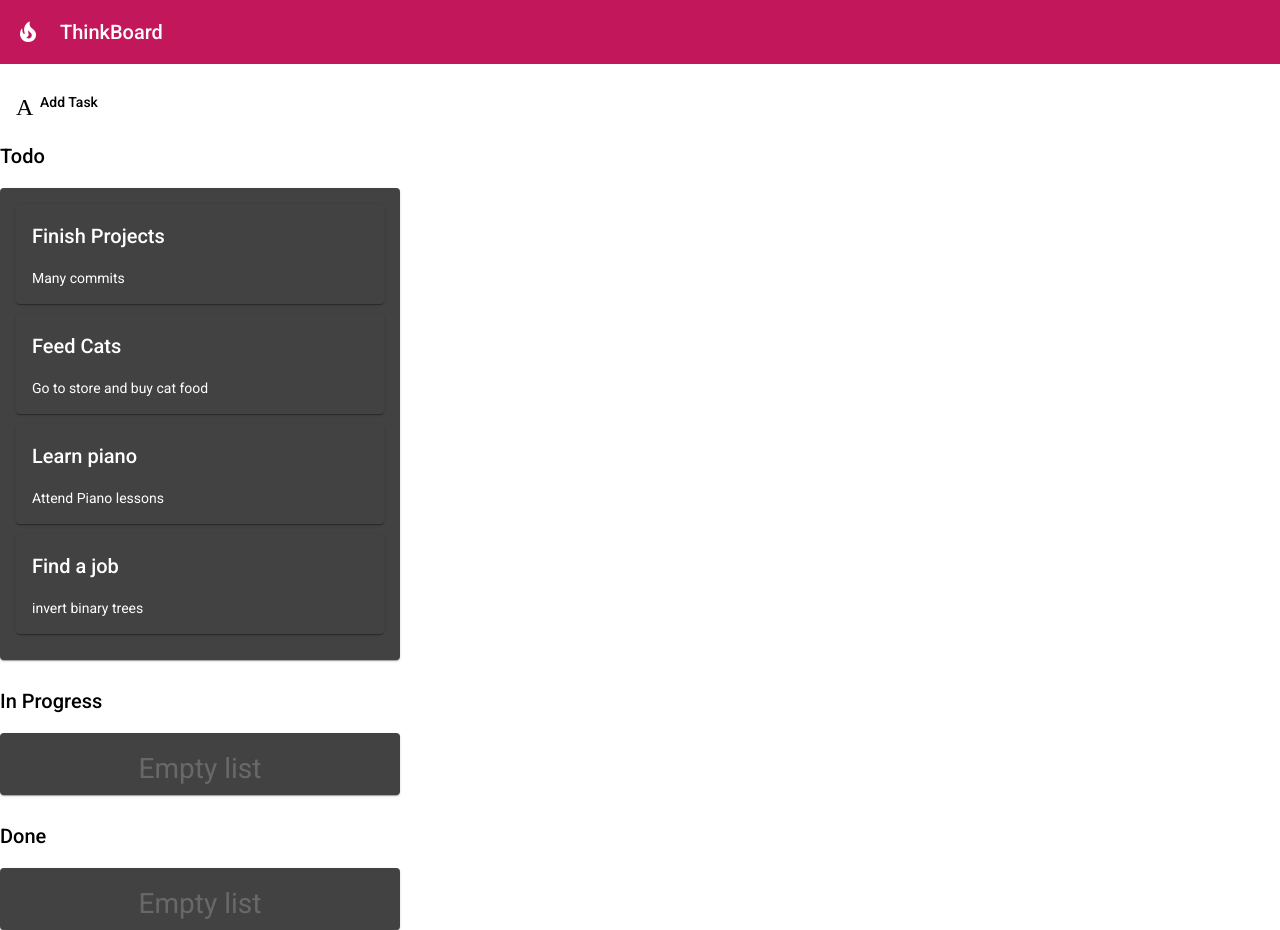
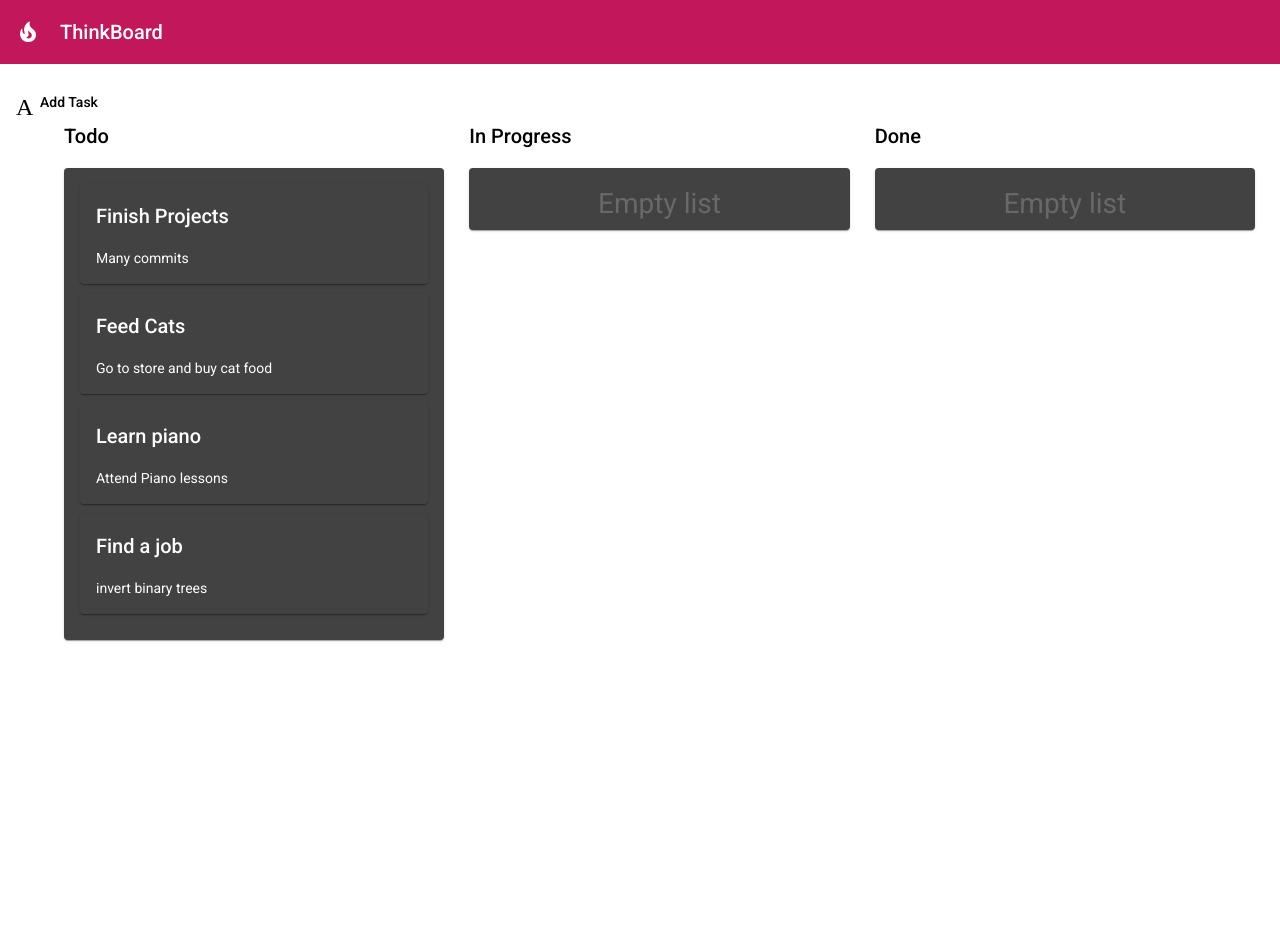
Before and after one commit to agiannotti/thinkboard-angular, an Angular app: page / in a window 1280 px wide. After the commit the page ends 800 px from the top, so only its background shows below. Built offline with nearby package versions, Linux system fonts and the light colour scheme.

Commit message:
css to space around container wrapper contents

```diff
--- a/src/app/app.component.css
+++ b/src/app/app.component.css
@@ -6,11 +6,11 @@ mat-toolbar > span {
   margin-left: 20px;
 }
 
-content-wrapper {
+.content-wrapper {
   max-width: 1400px;
   margin: auto;
 }
-container-wrapper {
+.container-wrapper {
   display: flex;
   justify-content: space-around;
 }
```
